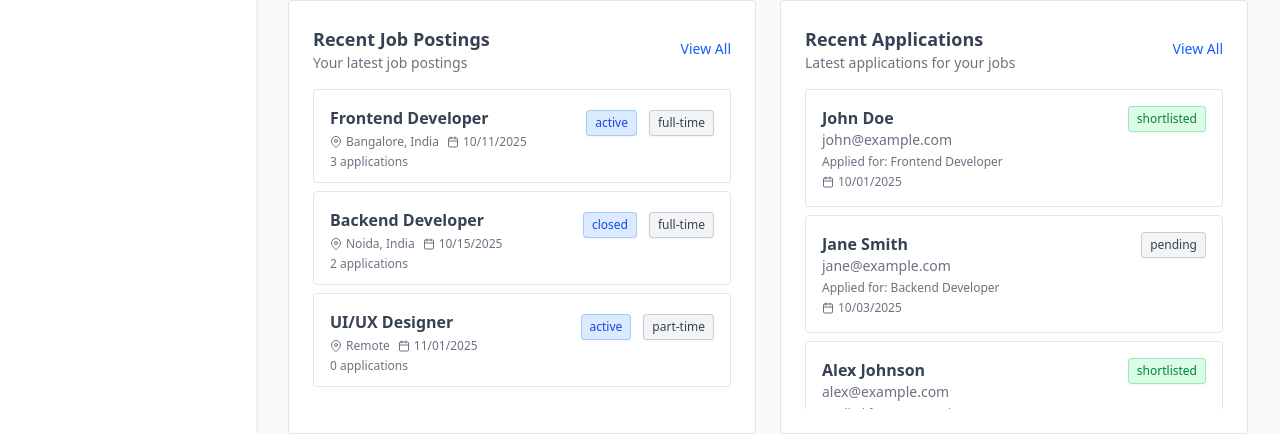
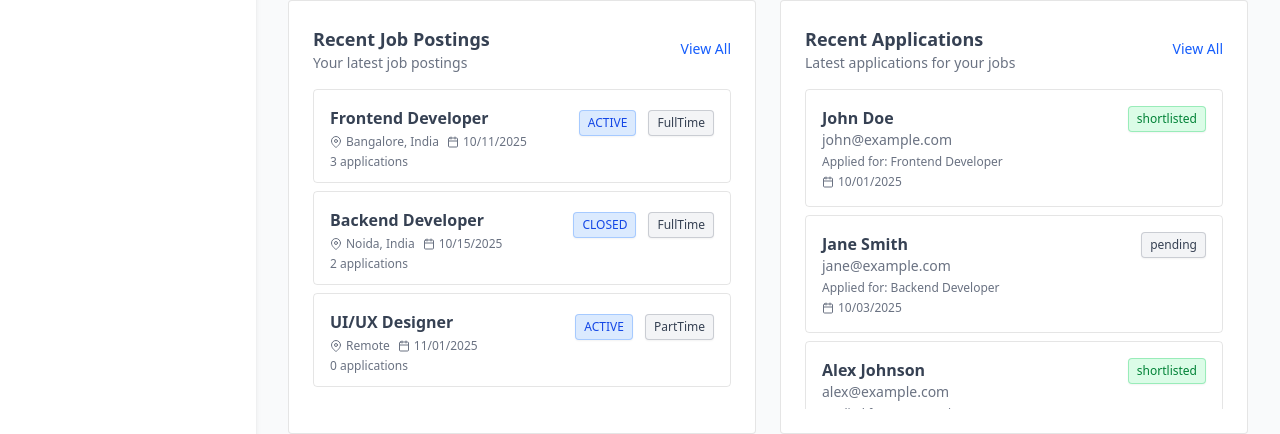
Before and after one commit to creativeArchitect/PlaceNest-client, a React (Vite) app: page /company/dashboard in a window 1280 px wide. Shown: the part 222-656 px from the top of the page. Built offline with nearby package versions, Linux system fonts and the light colour scheme.

Commit message:
resolve errors and Application type is added

```diff
--- a/src/pages/CompanyDashboard.tsx
+++ b/src/pages/CompanyDashboard.tsx
@@ -4,44 +4,50 @@ import { useNavigate } from "react-router-dom";
 import { useEffect, useState } from "react";
 // import { toast } from "sonner";
 // import axios from "axios";
-import type { Job } from "../types/job.types";
-
-type Application = {
-  id: string;
-  jobTitle: string;
-  candidateName: string;
-  email: string;
-  date: string;
-  status: string;
-};
+import type { Application, Job } from "../types/job.types";
 
 // ✅ Mock data (used for now)
 const mockJobs: Job[] = [
   {
     id: "1",
     title: "Frontend Developer",
+    description: "Develop and maintain UI components using React.",
     location: "Bangalore, India",
-    lastDate: "10/11/2025",
-    status: "active",
-    type: "full-time",
-    applications: [1, 2, 3], // dummy array just to get count
+    deadline: "10/11/2025",
+    status: "ACTIVE",
+    type: "FullTime",
+    role: "COMPANY",
+    package: "10 LPA",
+    cgpaCutOff: new Float32Array([6.5]),
+    companyId: "comp123",
+    applications: ["1", "2", "3"],
   },
   {
     id: "2",
     title: "Backend Developer",
+    description: "Build and maintain backend services using Node.js.",
     location: "Noida, India",
-    lastDate: "10/15/2025",
-    status: "closed",
-    type: "full-time",
-    applications: [1, 2],
+    deadline: "10/15/2025",
+    status: "CLOSED",
+    type: "FullTime",
+    role: "COMPANY",
+    package: "12 LPA",
+    cgpaCutOff: new Float32Array([7.0]),
+    companyId: "comp123",
+    applications: ["4", "5"],
   },
   {
     id: "3",
     title: "UI/UX Designer",
+    description: "Design user interfaces and experiences for web platforms.",
     location: "Remote",
-    lastDate: "11/01/2025",
-    status: "active",
-    type: "part-time",
+    deadline: "11/01/2025",
+    status: "ACTIVE",
+    type: "PartTime",
+    role: "COMPANY",
+    package: "6 LPA",
+    cgpaCutOff: new Float32Array([6.0]),
+    companyId: "comp123",
     applications: [],
   },
 ];
@@ -76,9 +82,11 @@ const mockApplications: Application[] = [
 export default function CompanyDashboard() {
   const navigate = useNavigate();
   const [companyJobs, setCompanyJobs] = useState<Job[]>(mockJobs);
-  const [jobApplications, setJobApplications] = useState<Application[]>(mockApplications);
+  const [jobApplications, setJobApplications] =
+    useState<Application[]>(mockApplications);
   const [activeJobs, setActiveJobs] = useState<number>(0);
-  const [shortlistedApplications, setShortlistedApplications] = useState<number>(0);
+  const [shortlistedApplications, setShortlistedApplications] =
+    useState<number>(0);
 
   // ✅ Keeping logic for future use (commented out)
   /*
@@ -128,8 +136,10 @@ export default function CompanyDashboard() {
     // return () => clearInterval(interval);
 
     // Logic for mock data
-    setActiveJobs(mockJobs.filter((job) => job.status === "active").length);
-    setShortlistedApplications(mockApplications.filter((app) => app.status === "shortlisted").length);
+    setActiveJobs(mockJobs.filter((job) => job.status === "ACTIVE").length);
+    setShortlistedApplications(
+      mockApplications.filter((app) => app.status === "shortlisted").length
+    );
   }, []);
 
   return (
@@ -157,7 +167,10 @@ export default function CompanyDashboard() {
           <section className="grid grid-cols-4 gap-4 mb-6">
             <StatCard title="Total Jobs Posted" value={companyJobs.length} />
             <StatCard title="Active Jobs" value={activeJobs} />
-            <StatCard title="Total Applications" value={jobApplications.length} />
+            <StatCard
+              title="Total Applications"
+              value={jobApplications.length}
+            />
             <StatCard title="Shortlisted" value={shortlistedApplications} />
           </section>
 
@@ -168,7 +181,9 @@ export default function CompanyDashboard() {
               <div className="flex items-center justify-between mb-4">
                 <div>
                   <h3 className="text-lg font-semibold">Recent Job Postings</h3>
-                  <p className="text-sm text-gray-500">Your latest job postings</p>
+                  <p className="text-sm text-gray-500">
+                    Your latest job postings
+                  </p>
                 </div>
                 <button
                   className="text-sm text-blue-600 hover:text-blue-500"
@@ -179,7 +194,10 @@ export default function CompanyDashboard() {
               </div>
               <div className="flex flex-col gap-2 h-80 overflow-y-auto">
                 {companyJobs.slice(0, 5).map((j) => (
-                  <div key={j.id} className="flex justify-between border border-black/10 rounded px-4 py-3">
+                  <div
+                    key={j.id}
+                    className="flex justify-between border border-black/10 rounded px-4 py-3"
+                  >
                     <div className="flex flex-col gap-1 mt-1">
                       <div className="font-semibold">{j.title}</div>
                       <div className="flex gap-2 items-center text-xs text-gray-500">
@@ -187,7 +205,7 @@ export default function CompanyDashboard() {
                           <FiMapPin /> {j.location}
                         </div>
                         <div className="flex items-center gap-1">
-                          <FiCalendar /> {j.lastDate}
+                          <FiCalendar /> {j.deadline}
                         </div>
                       </div>
                       <div className="text-xs text-gray-500">
@@ -225,7 +243,10 @@ export default function CompanyDashboard() {
                   <p className="text-sm text-gray-500">No applications yet</p>
                 ) : (
                   jobApplications.slice(0, 5).map((app) => (
-                    <div key={app.id} className="border border-black/10 rounded p-4 flex items-start justify-between">
+                    <div
+                      key={app.id}
+                      className="border border-black/10 rounded p-4 flex items-start justify-between"
+                    >
                       <div>
                         <div className="font-semibold">{app.candidateName}</div>
                         <div className="text-sm text-gray-500">{app.email}</div>
```
Also changed, not shown: src/types/job.types.ts (+11 -1 lines).
